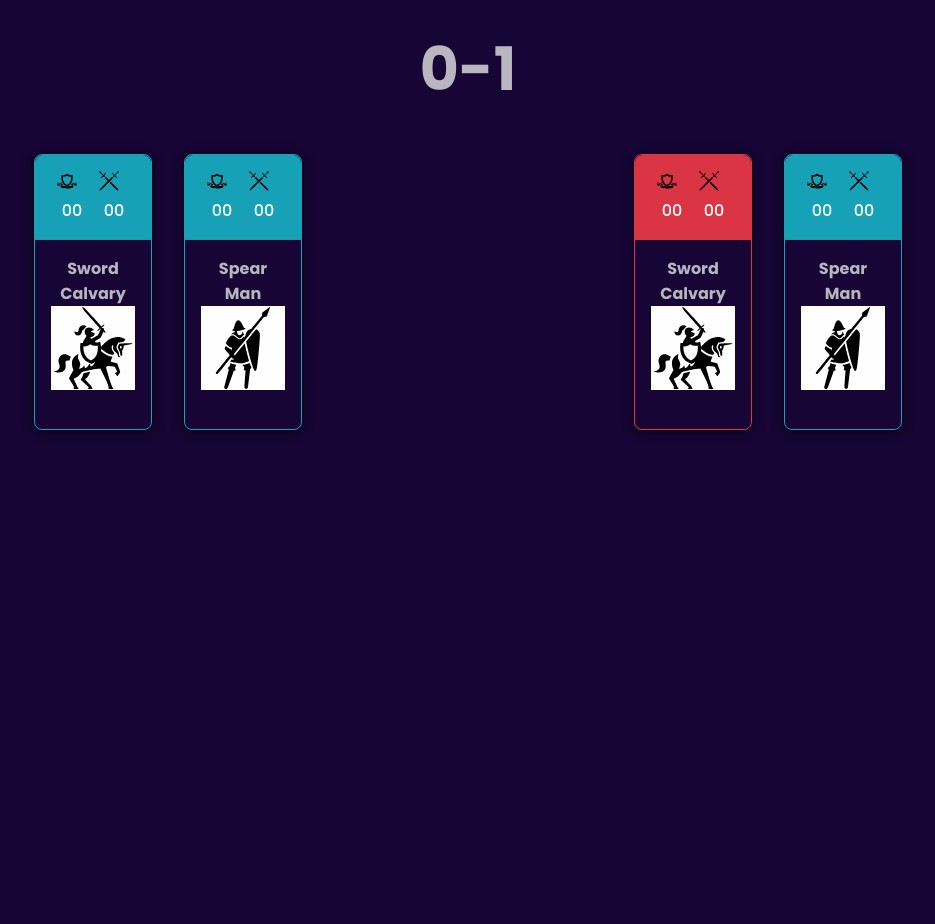
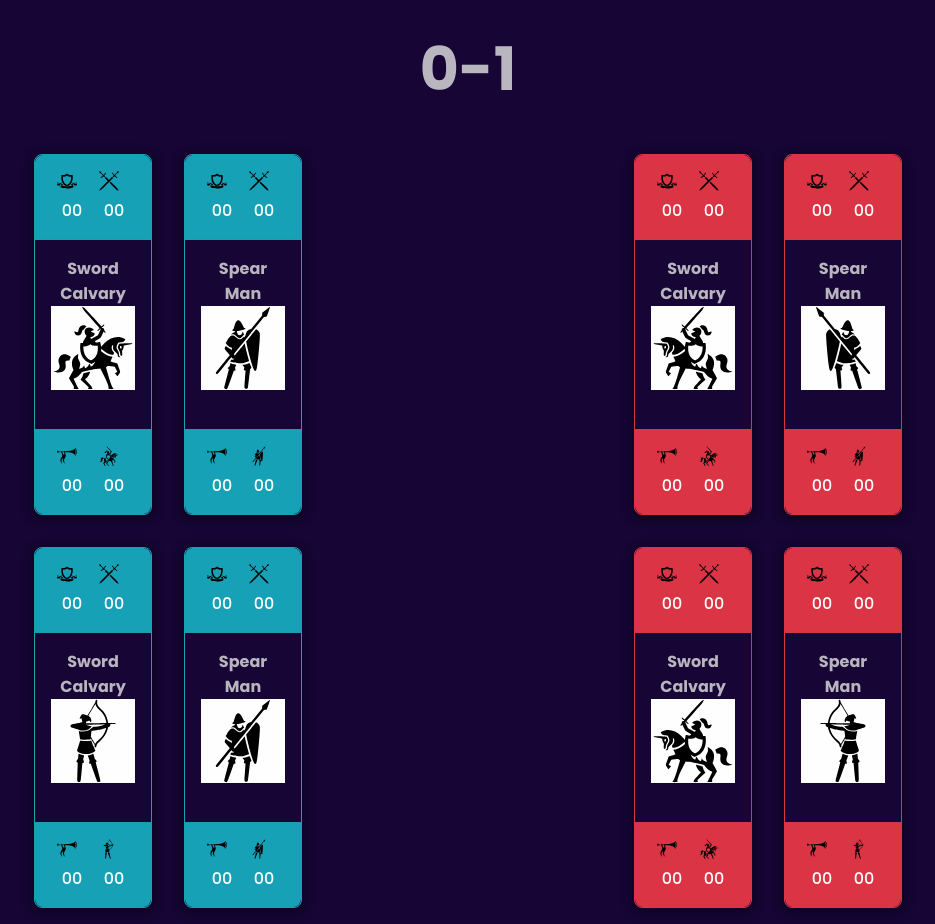
Before and after one commit to spectr-e/react-projects, a React (Vite) app: page / in a window 1280 px wide. Both pictures are taken after a click on the button "Start". Shown: the whole page, without its empty margins (172-1107 px from the left). Before the commit the page ends 800 px from the top, so only its background shows below. Built offline with nearby package versions, Linux system fonts and the light colour scheme.

Commit message:
fix(): Add footer section containing the morale and number of units

```diff
--- a/src/Projects/22-card-game-app/CardGameApp.jsx
+++ b/src/Projects/22-card-game-app/CardGameApp.jsx
@@ -1,7 +1,7 @@
 import { useState } from 'react'
 import { Button, Card, Title } from '../../components'
 import './CardGame.css'
-import { Spearman, Warhorse } from '../../assets'
+import { Archer, Spearman, Warhorse } from '../../assets'
 
 const CardGameApp = () => {
   const [start, setStart] = useState(false)
@@ -57,6 +57,16 @@ const CardGameApp = () => {
                 unitTypeImg={Spearman}
                 unitTypeName={'Spear Man'}
               />
+              <Card
+                player={'player_1'}
+                unitTypeImg={Archer}
+                unitTypeName={'Sword Calvary'}
+              />
+              <Card
+                player={'player_1'}
+                unitTypeImg={Spearman}
+                unitTypeName={'Spear Man'}
+              />
             </section>
             <section className='fog-of-war'></section>
             <section className='player_2'>
@@ -66,8 +76,18 @@ const CardGameApp = () => {
                 unitTypeName={'Sword Calvary'}
               />
               <Card
-                player={'player_1'}
+                player={'player_2'}
                 unitTypeImg={Spearman}
+                unitTypeName={'Spear Man'}
+              />
+              <Card
+                player={'player_2'}
+                unitTypeImg={Warhorse}
+                unitTypeName={'Sword Calvary'}
+              />
+              <Card
+                player={'player_2'}
+                unitTypeImg={Archer}
                 unitTypeName={'Spear Man'}
               />
             </section>
--- a/src/components/Card.jsx
+++ b/src/components/Card.jsx
@@ -1,6 +1,14 @@
-import { Shield, Swords } from '../assets'
+import { Horn, Shield, Swords } from '../assets'
 
-const Card = ({ player, defenseVal, attackVal, unitTypeName, unitTypeImg }) => {
+const Card = ({
+  player,
+  defenseVal,
+  attackVal,
+  unitTypeName,
+  unitTypeImg,
+  moraleVal,
+  unitVal,
+}) => {
   const iconStyle = {
     marginRight: 10,
     width: 20,
@@ -8,11 +16,11 @@ const Card = ({ player, defenseVal, attackVal, unitTypeName, unitTypeImg }) => {
   }
 
   let mirror
-  const mirrorImg = () => {
+  const mirrorImg = (player) => {
     player === 'player_2' ? (mirror = 'scaleX(-1)') : (mirror = 'scaleX(1)')
     return mirror
   }
-
+  mirrorImg(player)
   return (
     <div
       className={`card text-center m-1 shadow-md ${
@@ -33,7 +41,7 @@ const Card = ({ player, defenseVal, attackVal, unitTypeName, unitTypeImg }) => {
           <span>{!attackVal ? '00' : attackVal}</span>
         </div>
       </section>
-      <div className='card-body'>
+      <section className='card-body'>
         <h4 className='mb-1'>
           {unitTypeName ? unitTypeName : 'Unit type name'}
           <img
@@ -45,7 +53,20 @@ const Card = ({ player, defenseVal, attackVal, unitTypeName, unitTypeImg }) => {
             }}
           />
         </h4>
-      </div>
+      </section>
+      <section
+        className='card-footer d-flex'
+        style={{ justifyContent: 'space-between' }}
+      >
+        <div className='defense'>
+          <img src={Horn} alt='defense' style={iconStyle} />
+          <span>{!moraleVal ? '00' : moraleVal}</span>
+        </div>
+        <div className='attack'>
+          <img src={unitTypeImg} alt='attack' style={iconStyle} />
+          <span>{!unitVal ? '00' : attackVal}</span>
+        </div>
+      </section>
     </div>
   )
 }
```
